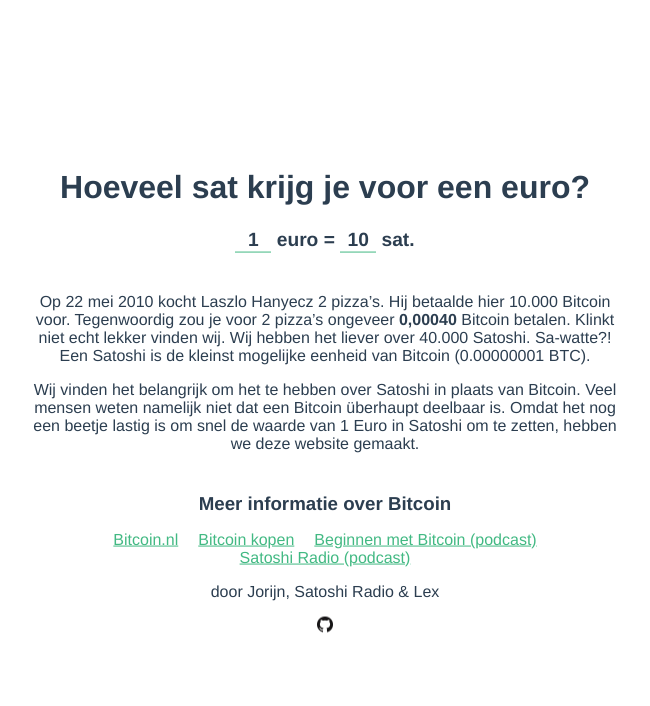
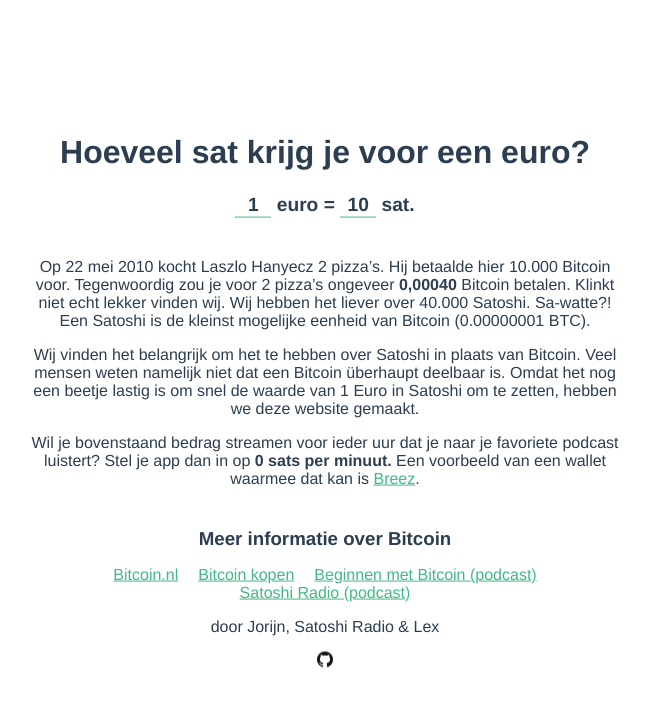
Before and after one commit to jorijn/sat.trading, a Vue app: page / in a window 1280 px wide. Shown: the top 706 px of the page, without its empty margins (315-965 px from the left). Built offline with nearby package versions, Linux system fonts and the light colour scheme; no server answers.

Commit message:
Add sats per minute conversion (#3)
* Add conversion to sats per minute

* Bump lock files

* Update explanatory text to mention timeframe

```diff
--- a/src/components/Entry.vue
+++ b/src/components/Entry.vue
@@ -35,6 +35,15 @@
       Bitcoin. Veel mensen weten namelijk niet dat een Bitcoin überhaupt
       deelbaar is. Omdat het nog een beetje lastig is om snel de waarde van 1
       Euro in Satoshi om te zetten, hebben we deze website gemaakt.
+    </p>
+    <p>
+      Wil je bovenstaand bedrag streamen voor ieder uur dat je naar je favoriete
+      podcast luistert? Stel je app dan in op
+      <strong>{{ streamingPriceInSatFormatted }} sats per minuut.</strong>
+      Een voorbeeld van een wallet waarmee dat kan is
+      <a href="https://breez.technology/" target="_blank" rel="noopener"
+        >Breez</a
+      >.
     </p>
     <h3>Meer informatie over Bitcoin</h3>
     <ul>
@@ -108,6 +117,9 @@
     },
     pizzaPriceInSatFormatted() {
       return this.format(this.pizzaPriceInSat, 0);
+    },
+    streamingPriceInSatFormatted() {
+      return (this.sat / 60).toFixed(0);
     },
   },
   mounted() {
```
Also changed, not shown: 2 other files (tests, documents, lock files or other folders).
